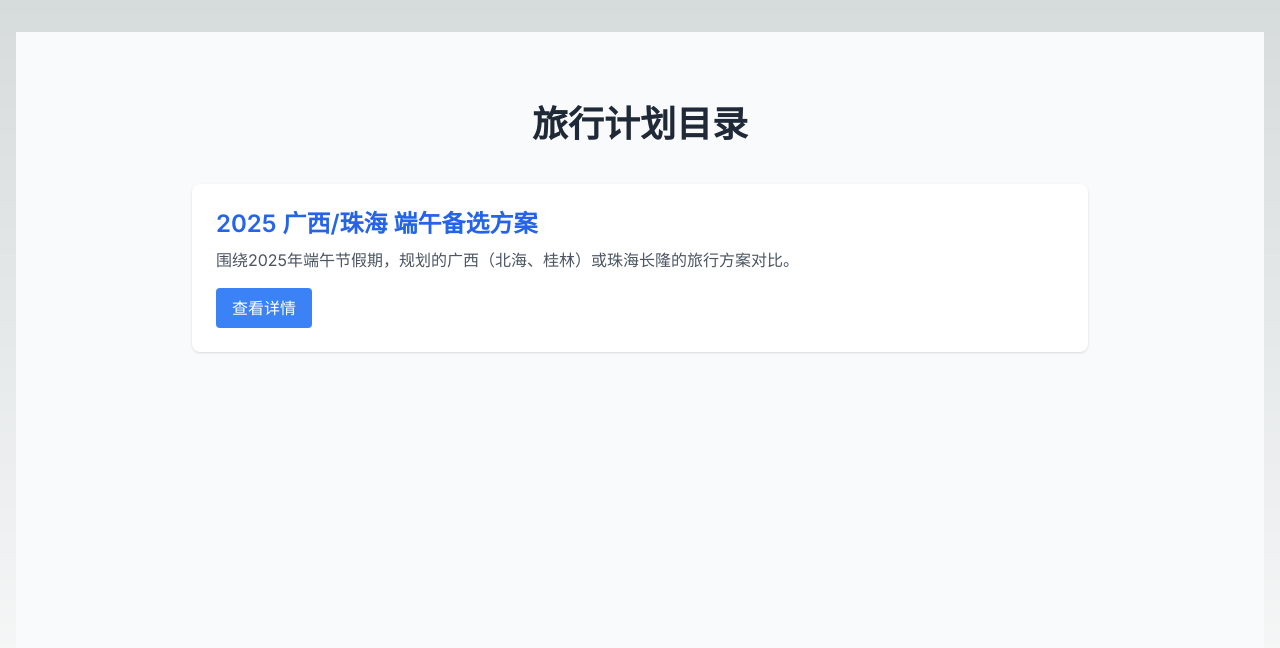
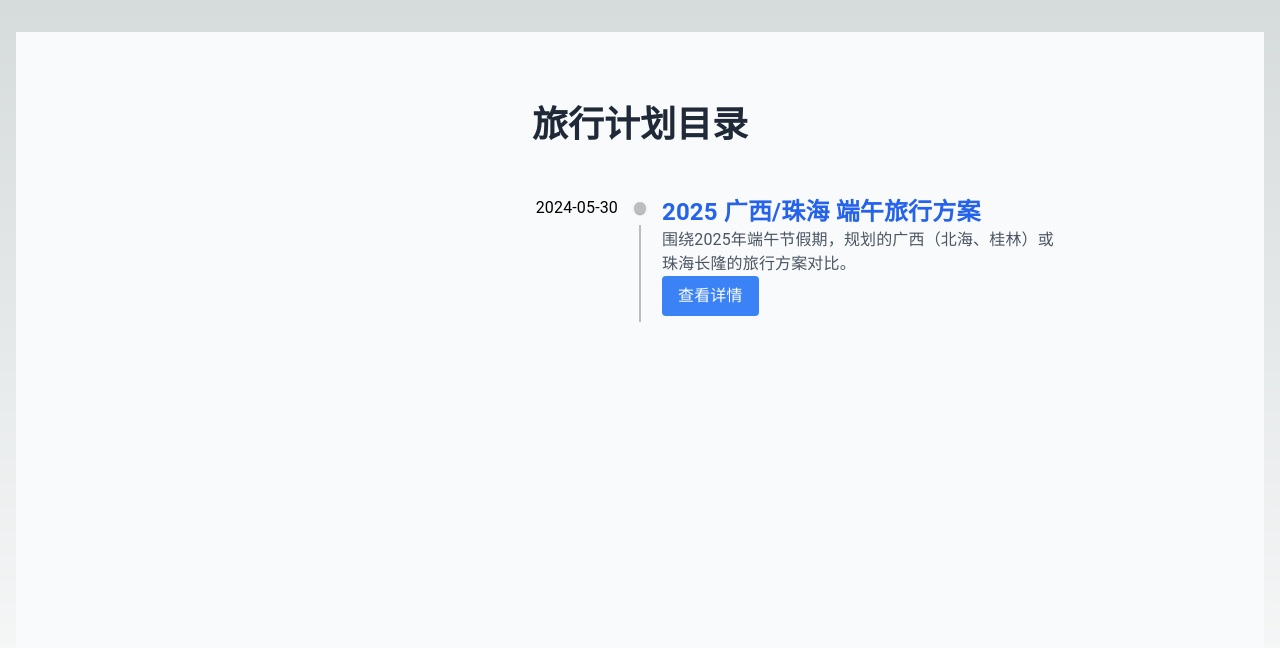
Before and after one commit to wenisy/travel-plan, a Next.js app: page / in a window 1280 px wide. Shown: the top 648 px of the page. Built offline with nearby package versions, Linux system fonts and the light colour scheme.

Commit message:
更新旅行计划页面使用 MUI Timeline

```diff
--- a/package.json
+++ b/package.json
@@ -10,6 +10,10 @@
     "export": "next export"
   },
   "dependencies": {
+    "@emotion/react": "^11.14.0",
+    "@emotion/styled": "^11.14.0",
+    "@mui/lab": "^7.0.0-beta.11",
+    "@mui/material": "^7.0.2",
     "chart.js": "^4.4.9",
     "next": "14.1.1",
     "react": "^18",
--- a/src/app/page.tsx
+++ b/src/app/page.tsx
@@ -3,6 +3,13 @@
 import React from 'react';
 import Link from 'next/link'; // 导入 Link 组件用于导航
 import { allTravelPlanSets } from '../data/travelData'; // 导入新的数据结构
+import Timeline from '@mui/lab/Timeline';
+import TimelineItem from '@mui/lab/TimelineItem';
+import TimelineSeparator from '@mui/lab/TimelineSeparator';
+import TimelineConnector from '@mui/lab/TimelineConnector';
+import TimelineContent from '@mui/lab/TimelineContent';
+import TimelineOppositeContent from '@mui/lab/TimelineOppositeContent';
+import TimelineDot from '@mui/lab/TimelineDot';
 
 export default function Home() {
   return (
@@ -10,25 +17,34 @@ export default function Home() {
       <div className="max-w-4xl mx-auto">
         <h1 className="text-4xl font-bold text-center my-10 text-gray-800">旅行计划目录</h1>
 
-        <div className="space-y-6">
+        <Timeline>
           {allTravelPlanSets.length > 0 ? (
             allTravelPlanSets.map(planSet => (
-              <div key={planSet.id} className="bg-white p-6 rounded-lg shadow hover:shadow-md transition-shadow duration-200">
-                <h2 className="text-2xl font-semibold text-blue-600 mb-2">{planSet.name}</h2>
+              <TimelineItem key={planSet.id}>
+                <TimelineOppositeContent>
+                  {planSet.plans.length > 0 ? planSet.plans[0].flights.outbound.date : 'No date'}
+                </TimelineOppositeContent>
+                <TimelineSeparator>
+                  <TimelineDot />
+                  <TimelineConnector />
+                </TimelineSeparator>
+                <TimelineContent>
+                  <h2 className="text-2xl font-semibold text-blue-600">{planSet.name}</h2>
                   {planSet.description && (
-                  <p className="text-gray-600 mb-4">{planSet.description}</p>
+                    <p className="text-gray-600">{planSet.description}</p>
                   )}
                   <Link href={`/plans/${planSet.id}`} legacyBehavior>
-                  <a className="inline-block bg-blue-500 text-white px-4 py-2 rounded hover:bg-blue-600 transition-colors duration-200">
+                    <a className="inline-block bg-blue-500 text-white px-4 py-2 rounded hover:bg-blue-600">
                       查看详情
                     </a>
                   </Link>
-              </div>
+                </TimelineContent>
+              </TimelineItem>
             ))
           ) : (
             <p className="text-center text-gray-500">暂无旅行计划集合。</p>
           )}
-        </div>
+        </Timeline>
       </div>
     </main>
   );
--- a/src/data/travelData.ts
+++ b/src/data/travelData.ts
@@ -379,7 +379,7 @@ const duanwu2024Plans: TravelPlan[] = [
 export const allTravelPlanSets: TravelPlanSet[] = [
   {
     id: 'duanwu-2025-guangxi-zhuhai', // 更新年份
-    name: '2025 广西/珠海 端午备选方案', // 更新年份
+    name: '2025 广西/珠海 端午旅行方案', // 更新年份
     description: '围绕2025年端午节假期，规划的广西（北海、桂林）或珠海长隆的旅行方案对比。', // 更新年份
     plans: duanwu2024Plans, // 计划数组名称保持不变，但内容是针对2025的
     holidayDates: ['2025-05-30', '2025-05-31', '2025-06-01'] // 假设2025端午假期日期，请根据实际情况调整
```
Also changed, not shown: 1 other file (tests, documents, lock files or other folders). Lines whose indentation alone changed are shown as unchanged.
